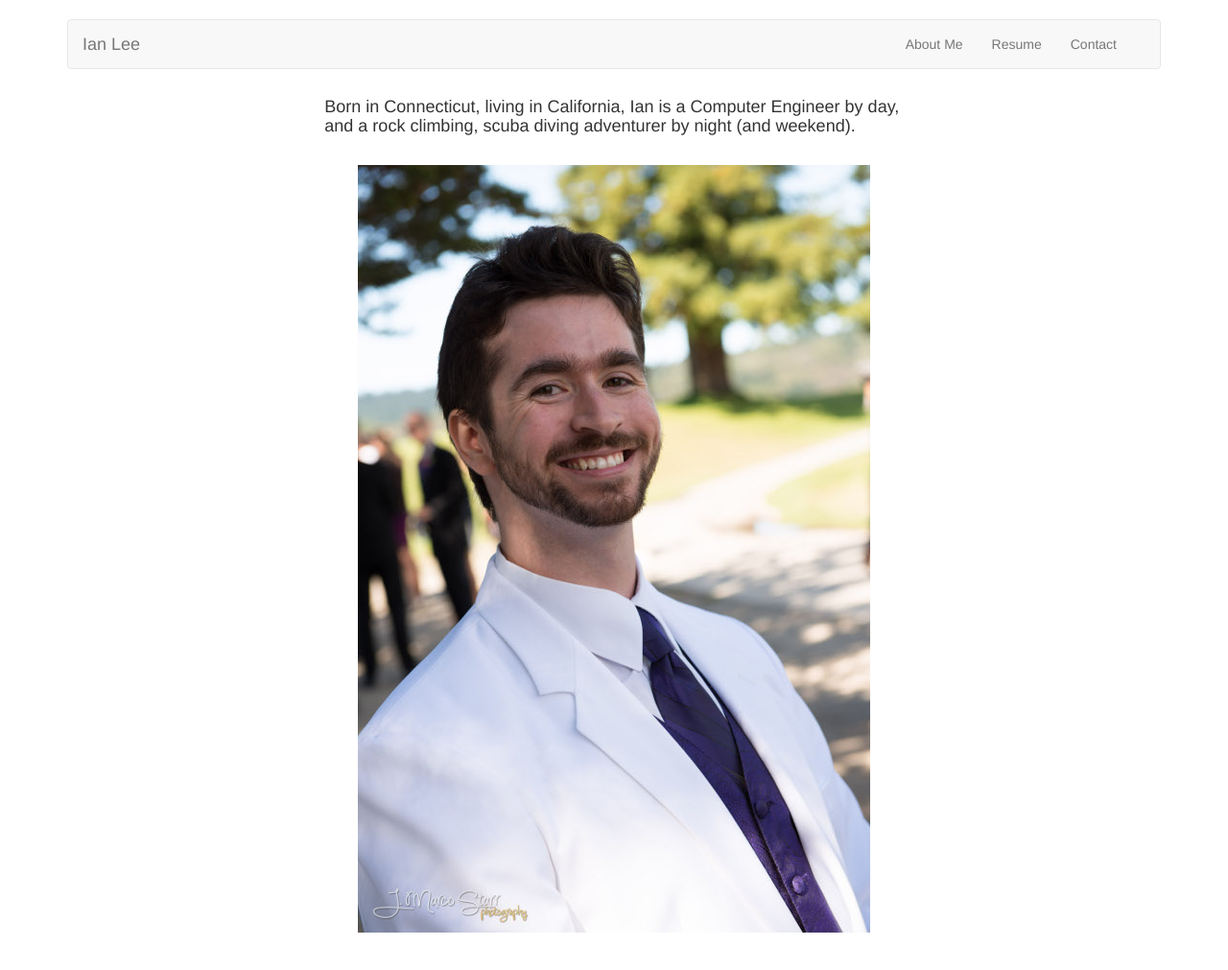
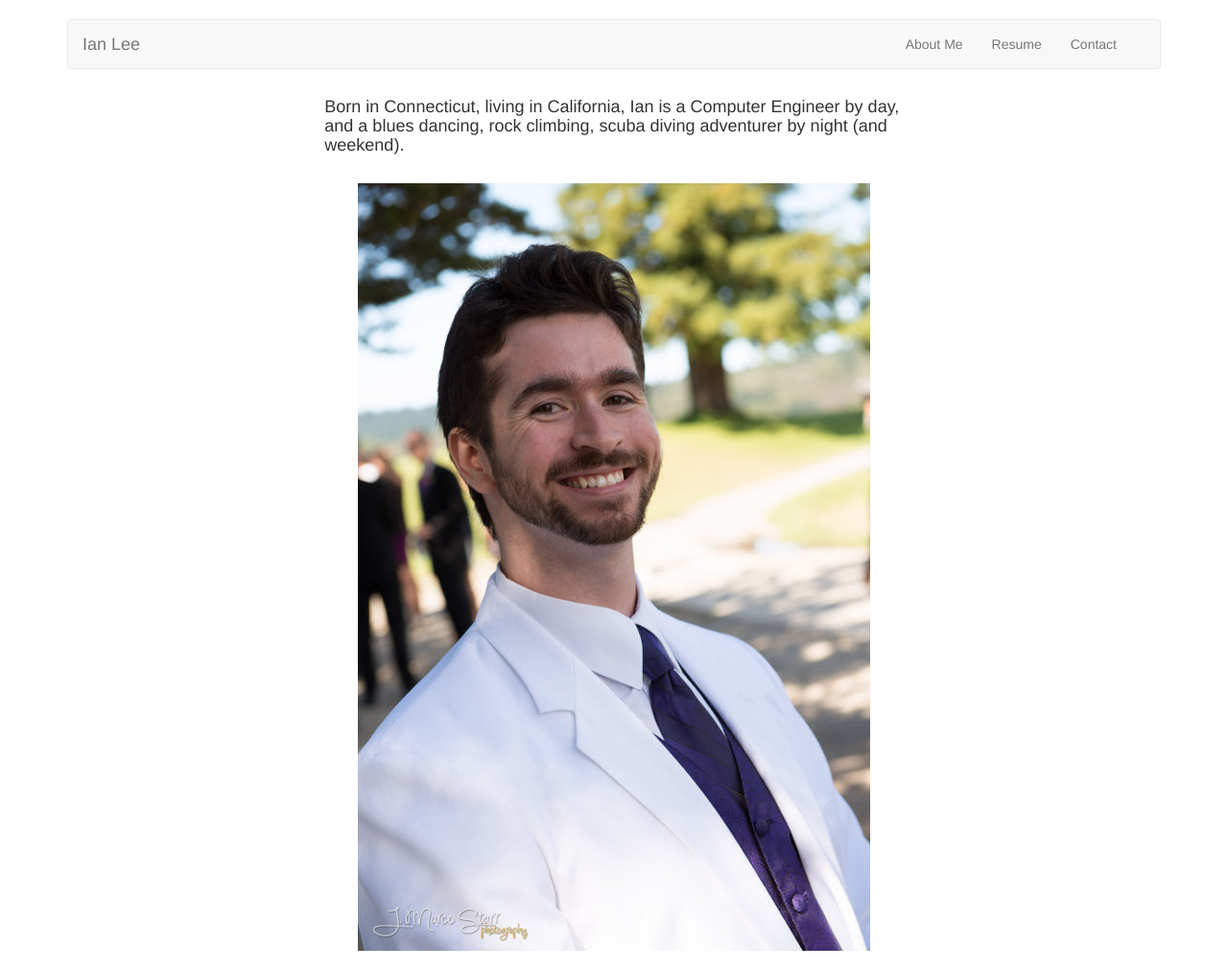
Before and after one commit to IanLee1521/IanLee1521.github.io, a Jekyll site: the page built from index.html, in a window 1280 px wide. Shown: the whole page at 96% size. Built offline with Jekyll 4.4.1, drawn with Linux system fonts in a browser that asks for light colours; nearby versions of some CDN libraries.

Commit message:
Updated homepage wording

```diff
--- a/index.html
+++ b/index.html
@@ -5,7 +5,7 @@
 
 <div class="row bottom-buffer">
   <div class="col-md-8 col-md-offset-2">
-  <h4>Born in Connecticut, living in California, Ian is a Computer Engineer by day, and a rock climbing, scuba diving adventurer by night (and weekend).</h4>
+  <h4>Born in Connecticut, living in California, Ian is a Computer Engineer by day, and a blues dancing, rock climbing, scuba diving adventurer by night (and weekend).</h4>
   </div>
 </div>
 
```
